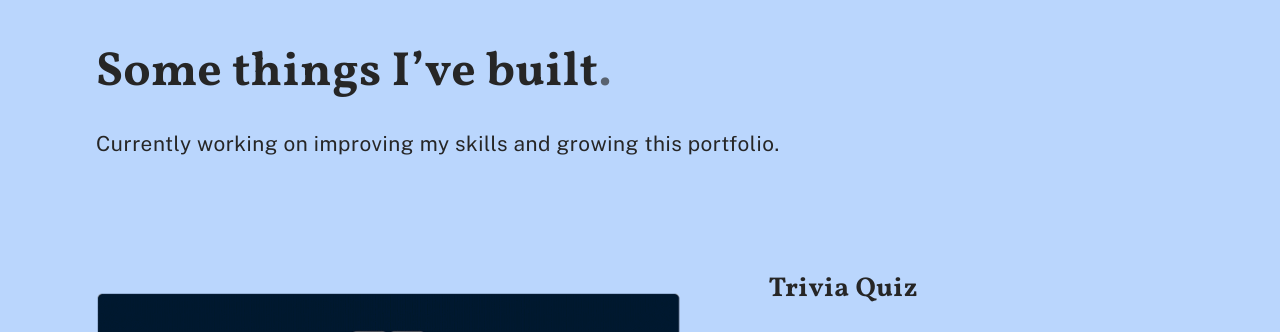
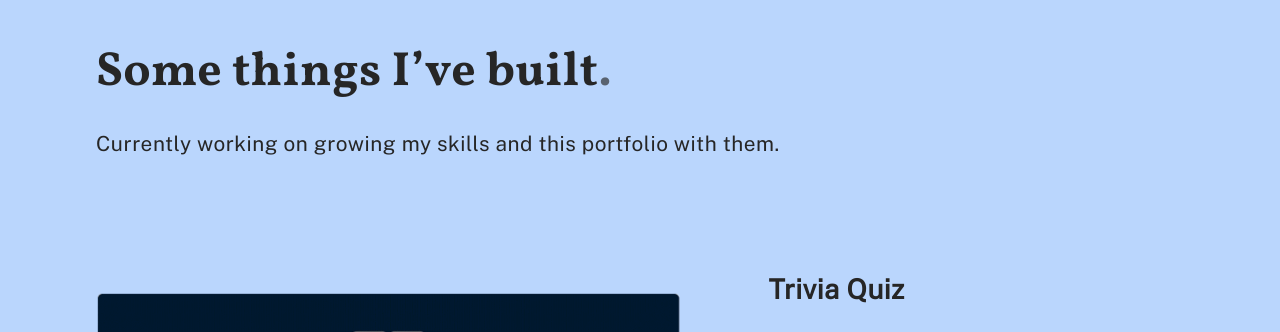
Before and after one commit to GlodallaLuna/personal-website, a plain HTML site: page index.html in a window 1280 px wide. Shown: the part 2120-2452 px from the top of the page. Drawn offline with nearby package versions, Linux system fonts and the light colour scheme.

Commit message:
changed project titles font

```diff
--- a/index.html
+++ b/index.html
@@ -16,6 +16,7 @@
   <script src="js/main.js" defer></script>
   <!--devicons-->
   <link rel="stylesheet" href="https://cdn.jsdelivr.net/gh/devicons/devicon@v2.15.1/devicon.min.css">
+
 </head>
 
 <body>
@@ -181,7 +182,7 @@
     <!--block 1-->
     <div class="wrapper wrapper--projects">
       <h2 class="section__title">Some things I’ve built<span class="full-stop">.</span></h2>
-      <p class="section__text">Currently working on improving my skills and growing this portfolio.</p>
+      <p class="section__text">Currently working on growing my skills and this portfolio with them.</p>
       <div class="grid grid__block">
 
         <picture class="projects__picture">
--- a/scss/components/_buttons.scss
+++ b/scss/components/_buttons.scss
@@ -91,12 +91,7 @@
 
 
 
-
-
-
 .button--projects:hover {
     border: 1px solid var(--clr-black-primary);
     background-color: var(--clr-black-primary);
-
-
 }
--- a/scss/layouts/_projects.scss
+++ b/scss/layouts/_projects.scss
@@ -42,7 +42,8 @@
 
 
     &__title {
-        font-family: var(--vollkron-font);
+        font-family: var(--public-sans-font);
+        font-weight: bold;
         font-size: 1.7rem;
         padding: 0 2.5rem;
 
```
Also changed, not shown: css/style.css, 1 other file.
